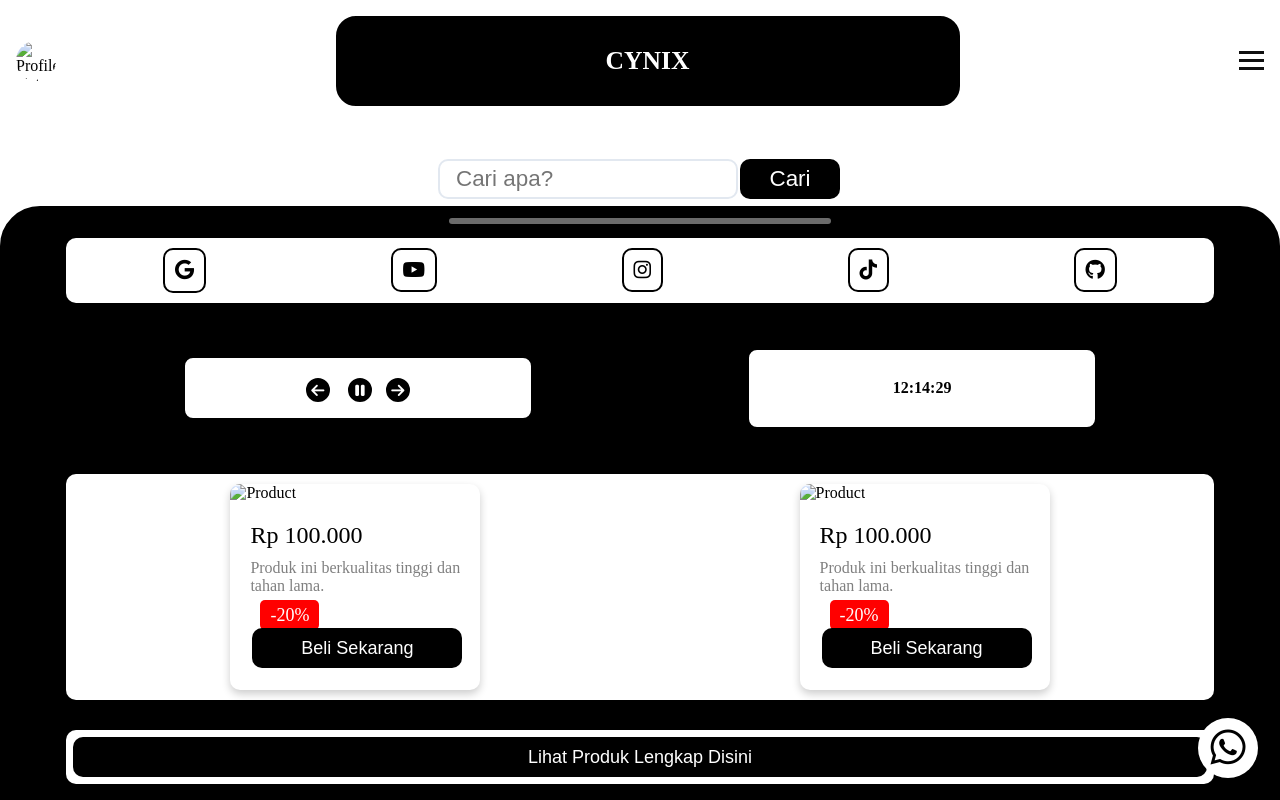
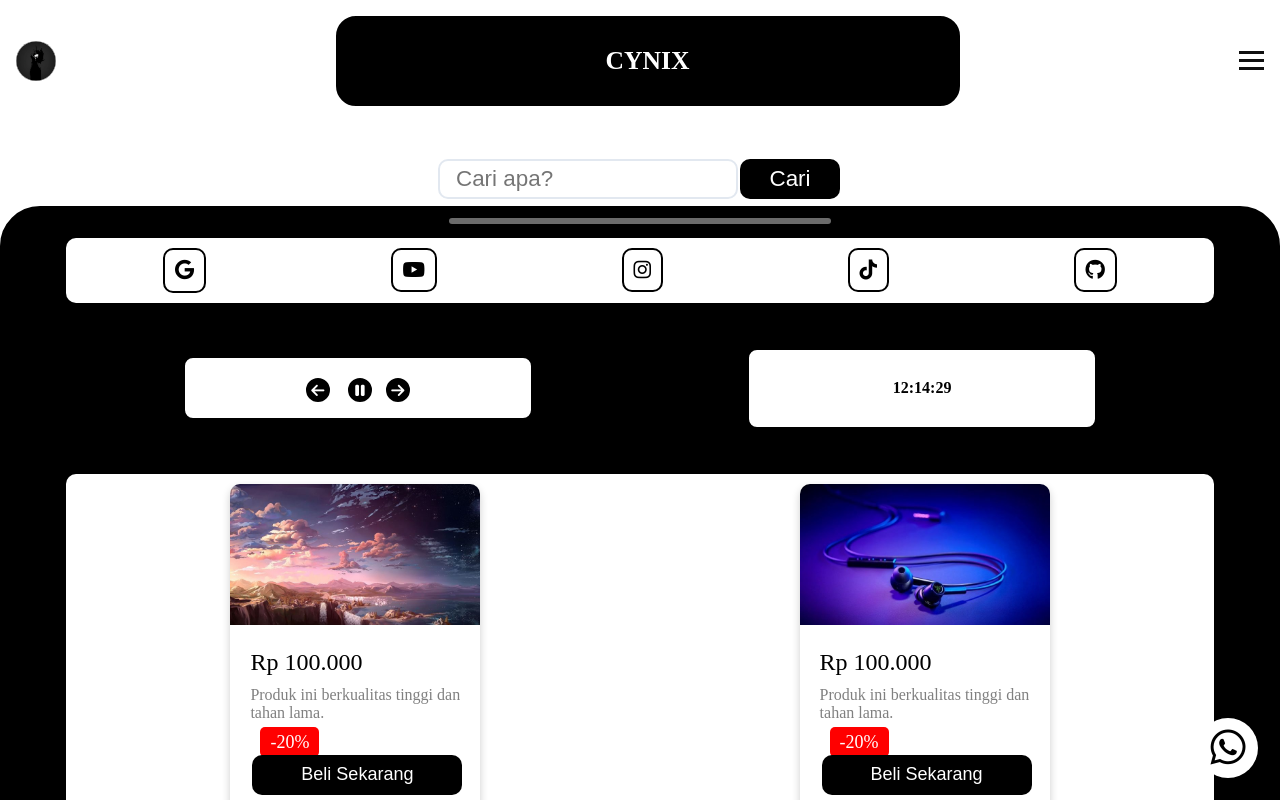
Before and after one commit to Danuy-Coder/Danuy-Coder.github.io, a plain HTML site: page index.html in a window 1280 px wide. Drawn offline with nearby package versions, Linux system fonts and the light colour scheme; some packages are replaced by stand-ins of ours; a script that the page names is missing.

Commit message:
Update index.html

```diff
--- a/index.html
+++ b/index.html
@@ -19,7 +19,7 @@
   <header class="header">
     <nav class="navbar">
       <div class="profile">
-        <img src="img/pic.jpg" alt="Profile picture" class="profile-img">
+        <img src="pic.jpg" alt="Profile picture" class="profile-img">
       </div>
       <span class="profile-name"><b>CYNIX</b></span>
       <div class="hamburger" onclick="toggleMenu()">
@@ -90,7 +90,7 @@
 
 <div class="container">
   <div class="card">
-  <img class="card__img" src="img/testi.jpg" alt="Product">
+  <img class="card__img" src="testi.jpg" alt="Product">
 <div class="card__info">
   <p class="card__price">Rp 100.000</p>
   <p class="card__desc">Produk ini berkualitas tinggi dan tahan lama.</p>
@@ -100,7 +100,7 @@
 </div>
 
 <div class="card">
-<img class="card__img" src="img/testi.jpg" alt="Product">
+<img class="card__img" src="testi2.jpg" alt="Product">
 <div class="card__info">
   <p class="card__price">Rp 100.000</p>
   <p class="card__desc">Produk ini berkualitas tinggi dan tahan lama.</p>
```
